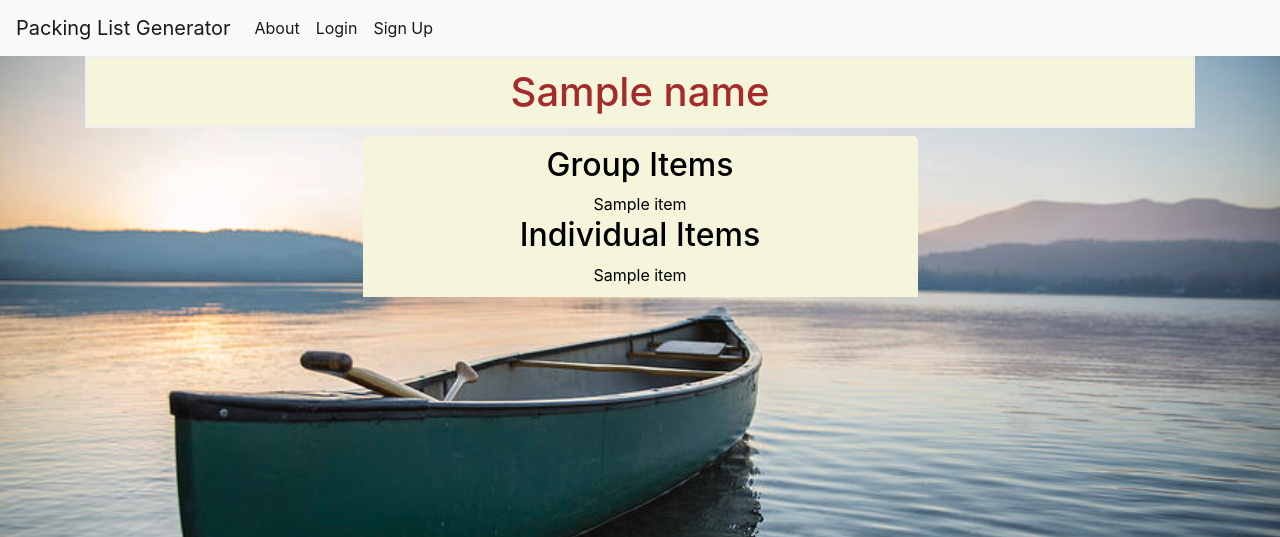
After one commit to JackJNaylor/camping-trip-packing-list, a Flask app: template templates/list.html in a window 1280 px wide. The commit adds this page. Shown: the top 537 px of the page. Run offline with Flask 2, Linux system fonts and the light colour scheme; the template is opened without the code that fills it: most values are stand-ins (such as "Sample title", 1, 10 or a date in 2020); some libraries are stand-ins or nearby versions.

Commit message:
Add lists, get lists, different views

```diff
--- a/app.py
+++ b/app.py
@@ -1,5 +1,6 @@
 from flask import Flask, render_template, url_for, redirect, request, flash
 from flask_mongoengine import MongoEngine, Document
+from mongoengine.queryset.visitor import Q
 from flask_wtf import FlaskForm
 from wtforms import StringField, PasswordField
 from wtforms.validators import Email, Length, InputRequired
@@ -8,6 +9,11 @@ from weatherbit.api import Api
 from werkzeug.security import generate_password_hash, check_password_hash
 from flask_login import LoginManager, UserMixin, login_user, login_required, logout_user, current_user
 import requests
+import math
+from datetime import datetime, date
+from fpdf import FPDF
+from pprint import pprint
+
 
 api_key = "075766a67b234c07800263424262e964"
 api = Api(api_key)
@@ -29,12 +35,194 @@ login_manager.login_view = 'login'
 # mongo.init_app(app)
 weather_url = "https://api.weatherbit.io/v2.0/forecast/daily"
 
+# Weather code sets
+RainCodes = {300, 301, 302, 500, 501, 502, 511, 520, 521, 522}
+SnowCodes = {600, 601, 602, 610, 611, 612, 621, 622, 623}
+ThunderCodes = {200, 201, 202, 230, 231, 232, 233}
 
+
+# User Class
 class User(UserMixin, db.Document):
     meta = {'collection': 'users'}
     name = db.StringField()
     email = db.StringField(max_length=30)
     password = db.StringField()
+
+
+class PackingItem(db.Document):
+    meta = {'collection': 'packing_items'}
+    ItemName = db.StringField()
+    Required = db.BooleanField()
+    Weather = db.StringField()
+    MaxTemp = db.IntField()
+    MinTemp = db.IntField()
+    Unit = db.FloatField()
+    UsageType = db.StringField()
+    Group = db.StringField()
+
+
+class PackingList(db.Document):
+    meta = {'collection': 'packing_lists'}
+    ListName = db.StringField()
+    GroupList = db.ListField()
+    IndividualList = db.ListField()
+    OwnerIds = db.ListField()
+
+# parse location for weatherbit.io api, will only accept city, country for locations outside of the united states
+def parse_location(location):
+    location = location.replace(" ", "")
+    split = location.split(',')
+    # remove province code from location
+    if split[-1] != 'USA' and len(split)>2:
+        location = split[0] + "," + split[2]
+
+    return location
+
+
+# parse weather data to get min and max temps and a set of all weather conditions
+def parse_weather_data(data):
+    conditions = set()
+    for log in data:
+        low = log['low_temp']
+        high = log['max_temp']
+        code = log['weather']['code']
+
+        # initial min max
+        if len(conditions) == 0:
+            minTemp = low
+            maxTemp = high
+        if low < minTemp:
+            minTemp = low
+        if high > maxTemp:
+            maxTemp = high
+
+        if code in RainCodes or code in ThunderCodes:
+            conditions.add("Rain")
+        elif code in SnowCodes:
+            conditions.add("Snow")
+
+    return minTemp, maxTemp, conditions
+
+
+# Make API call to WeatherBit.io to get 16 forecast and select data for selected dates
+def get_weather(location, daterange):
+
+    # get request for weather forecast based on city
+    params = {'city': location, 'key': api_key}
+    r = requests.get(url=weather_url, params=params)
+    data = r.json()
+    print(data['data'][0]['weather']['code'])
+
+    # use dates to get trip length and indicies for relevant weather data
+    today = date.today()
+    daterange.replace(" ", "")
+    split_date = daterange.split('-')
+    split_start = split_date[0].split('/')
+    split_end = split_date[1].split('/')
+    start_date = date(int(split_start[2]), int(split_start[0]), int(split_start[1]))
+    end_date = date(int(split_end[2]), int(split_end[0]), int(split_end[1]))
+    trip = end_date-start_date
+    trip_length = trip.days
+    start = start_date - today
+    end = end_date - today
+
+    # account for python slice inclusivity and starting indicies
+    start_index = int(start.days) + 1
+    end_index = int(end.days) + 2
+
+    # get weather data for trip dates
+    new_data = data['data'][start_index:end_index]
+
+    return new_data, trip_length
+
+
+# get the packing list based on the weather
+def get_list(data):
+    low_temp, high_temp, conditions = parse_weather_data(data)
+    item = PackingItem.objects(Q(Required="True") | Q(Weather="Rain"))
+    if len(conditions) == 0:
+        items = PackingItem.objects(Q(Required="True") | Q(MaxTemp__gte=low_temp) | Q(MinTemp__lte=high_temp))
+    elif len(conditions) == 1:
+        condition = conditions.pop()
+        items = PackingItem.objects(Q(Required="True") | Q(MaxTemp__gte=low_temp) | Q(MinTemp__lte=high_temp) | Q(Weather=condition))
+    else:
+        items = PackingItem.objects(
+            Q(Required="True") | Q(MaxTemp__gte=low_temp) | Q(MinTemp__lte=high_temp) | Q(Weather="Rain") | Q(Weather="Snow"))
+
+    return items, conditions
+
+
+# Generate packing list split into group and individual items with quantities of items
+def get_quantities(item_list, trip_length, people):
+    individual_list = []
+    group_list = []
+    for item in item_list:
+        if item.UsageType == "Singular":
+            if item.Group =="True":
+                entry = "1 " + str(item.ItemName)
+                group_list.append(entry)
+            else:
+                entry = "1 " + str(item.ItemName)
+                individual_list.append(entry)
+
+        if item.UsageType == "Personal":
+            if item.Group == "True":
+                quant = str(math.ceil(float(item.Unit) * people))
+                entry = quant + " " + str(item.ItemName)
+                group_list.append(entry)
+            else:
+                quant = str(math.ceil(float(item.Unit)))
+                entry = quant + " " + str(item.ItemName)
+                individual_list.append(entry)
+
+        if item.UsageType == "Variable":
+            quant = str(math.ceil(float(item.Unit) * people * trip_length))
+            if item.Group == "True":
+                entry = quant + " " + str(item.ItemName)
+                group_list.append(entry)
+            else:
+                entry = quant + " " + str(item.ItemName)
+                individual_list.append(entry)
+
+        if item.UsageType == "Daily":
+            quant = str(math.ceil(float(item.Unit) * trip_length))
+            if item.Group == "True":
+                entry = quant + " " + str(item.ItemName)
+                group_list.append(entry)
+            else:
+                entry = quant + " " + str(item.ItemName)
+                individual_list.append(entry)
+
+    return individual_list, group_list
+
+
+# Store created list in DB for user to access later
+def store_lists(list_name, individual_list, group_list):
+    myList = PackingList(ListName=list_name, IndividualList=individual_list, GroupList=group_list, OwnerIds=[current_user.id])
+    PackingList.objects.insert(myList)
+    return myList.id
+
+
+def create_pdf(individual_list, group_list):
+    pdf = FPDF()
+    pdf.add_page()
+    pdf.set_font('Times', size=16)
+    line = 2
+    pdf.cell(200, 10, txt="Group Items", ln=1)
+    pdf.set_font('Times', size=12)
+    for item in group_list:
+        pdf.cell(200, 10, txt=item,
+                 ln=line)
+        line += 1
+    pdf.set_font('Times', size=16)
+    pdf.cell(200, 10, txt="Individual Items", ln=line)
+    pdf.set_font('Times', size=12)
+    line += 1
+    for item in individual_list:
+        pdf.cell(200, 10, txt=item,
+                 ln=line)
+        line += 1
+    pdf.output(name="Packing List.pdf", dest="F")
 
 
 @login_manager.user_loader
@@ -45,17 +233,6 @@ def load_user(user_id):
 class RegForm(FlaskForm):
     email = StringField('email',  validators=[InputRequired(), Email(message='Invalid email'), Length(max=30)])
     password = PasswordField('password', validators=[InputRequired(), Length(min=8, max=20)])
-
-
-# parse location for weatherbit.io api, will only accept city, country for locations outside of the united states
-def parse_location(location):
-    location = location.replace(" ", "")
-    split = location.split(',')
-    # remove province code from location
-    if split[-1] != 'USA' and len(split)>2:
-        location = split[0] + "," + split[2]
-
-    return location
 
 
 @app.route('/register', methods=['GET', 'POST'])
@@ -78,8 +255,8 @@ def register():
 
 @app.route('/login', methods=['GET', 'POST'])
 def login():
-    if current_user.is_authenticated == True:
-        return redirect(url_for('dashboard'))
+    if current_user.is_authenticated:
+        return redirect(url_for('index'))
     form = RegForm()
     if request.method == 'POST':
         if form.validate():
@@ -102,18 +279,51 @@ def index():
 def submit():
     # test_collection = mongo.db.test
     if request.method == 'POST':
+        list_name = request.form.get('listName')
         people = request.form.get('people')
         location = request.form.get('searchTextField')
         daterange = request.form.get('daterange')
         location = parse_location(location)
         print(location)
         # test_collection.insert_one({'itemName': 'Grill', 'Required': True, 'Weather': 'All', 'MaxTemp': None, 'MinTemp': None, 'unit': 1, 'type': 'Static' })
-        params = {'city': location, 'key': api_key}
-        # r = requests.get(url=weather_url, params=params)
-        # data = r.json()
-        # print(data['data'])
+        data, trip_length = get_weather(location, daterange)
+        # params = {'city': location, 'key': api_key}
+        # cursor = db.packing_items.find(
+        #     {"$or": [{"Weather": "Rain"}, {"ItemName": "Grill"}]})
+        #
+        # for item in cursor:
+        #     pprint(item)
+
+        item_list, conditions = get_list(data)
+
+        individual_list, group_list = get_quantities(item_list, trip_length, float(people))
+        print(individual_list)
+        print(group_list)
+        # create_pdf(individual_list, group_list)
+        list_id = store_lists(list_name, individual_list, group_list)
+        return redirect(url_for('show_list', list_id=list_id))
+        # return render_template('list.html', individual=individual_list, group=group_list, weather=conditions)
 
     return redirect(url_for('index'))
+
+
+@app.route('/<list_id>')
+@login_required
+def show_list(list_id):
+    print(list_id)
+    list_object = PackingList.objects(id=list_id)
+    print("here")
+    my_list = list_object[0]
+    print(my_list.IndividualList)
+    return render_template('list.html', name=my_list.ListName, individual=my_list.IndividualList, group=my_list.GroupList)
+
+
+@app.route('/my_lists')
+@login_required
+def my_lists():
+    user_id = current_user.id
+    all_lists = PackingList.objects(OwnerIds__contains=user_id)
+    return render_template('my_lists.html', my_lists=all_lists)
 
 
 @app.route('/logout', methods=['GET'])
--- a/templates/base.html
+++ b/templates/base.html
@@ -20,8 +20,6 @@
             google.maps.event.addDomListener(window, 'load', initialize);
       </script>
 
-
-
     <title>Camping Packing List</title>
   </head>
   <body>
@@ -35,6 +33,11 @@
                 <li class="nav-item active">
                     <a class="nav-link" href="#">About</a>
                 </li>
+                {% if current_user.is_authenticated %}
+                    <li class="nav-item active">
+                        <a class="nav-link" href="my_lists">My Lists</a>
+                    </li>
+                {% endif %}
                 {% if not current_user.is_authenticated %}
                     <li class="nav-item active">
                         <a href="{{ url_for('login') }}" class="nav-link">
@@ -71,7 +74,9 @@
       <script>
           $(function() {
               $('input[name="daterange"]').daterangepicker({
-                opens: 'left'
+                opens: 'left',
+                minDate: new Date(),
+                maxDate: moment().add(16, 'days')
               }, function(start, end, label) {
                 console.log("A new date selection was made: " + start.format('YYYY-MM-DD') + ' to ' + end.format('YYYY-MM-DD'));
               });
--- /dev/null
+++ b/templates/list.html
@@ -0,0 +1,20 @@
+{% extends 'base.html' %}
+
+{% block content %}
+    <h1>{% block title %} {{ name }} {% endblock %}</h1>
+    <div class="input-box">
+
+        <h2>Group Items</h2>
+        {% for item in group %}
+            <div>
+                {{ item }}
+            </div>
+        {% endfor %}
+        <h2>Individual Items</h2>
+        {% for item in individual %}
+            <div>
+                {{ item }}
+            </div>
+        {% endfor %}
+    </div>
+{% endblock %}
```
Also changed, not shown: templates/index.html (+7 -2 lines), templates/my_lists.html (added, +11 -0 lines).
